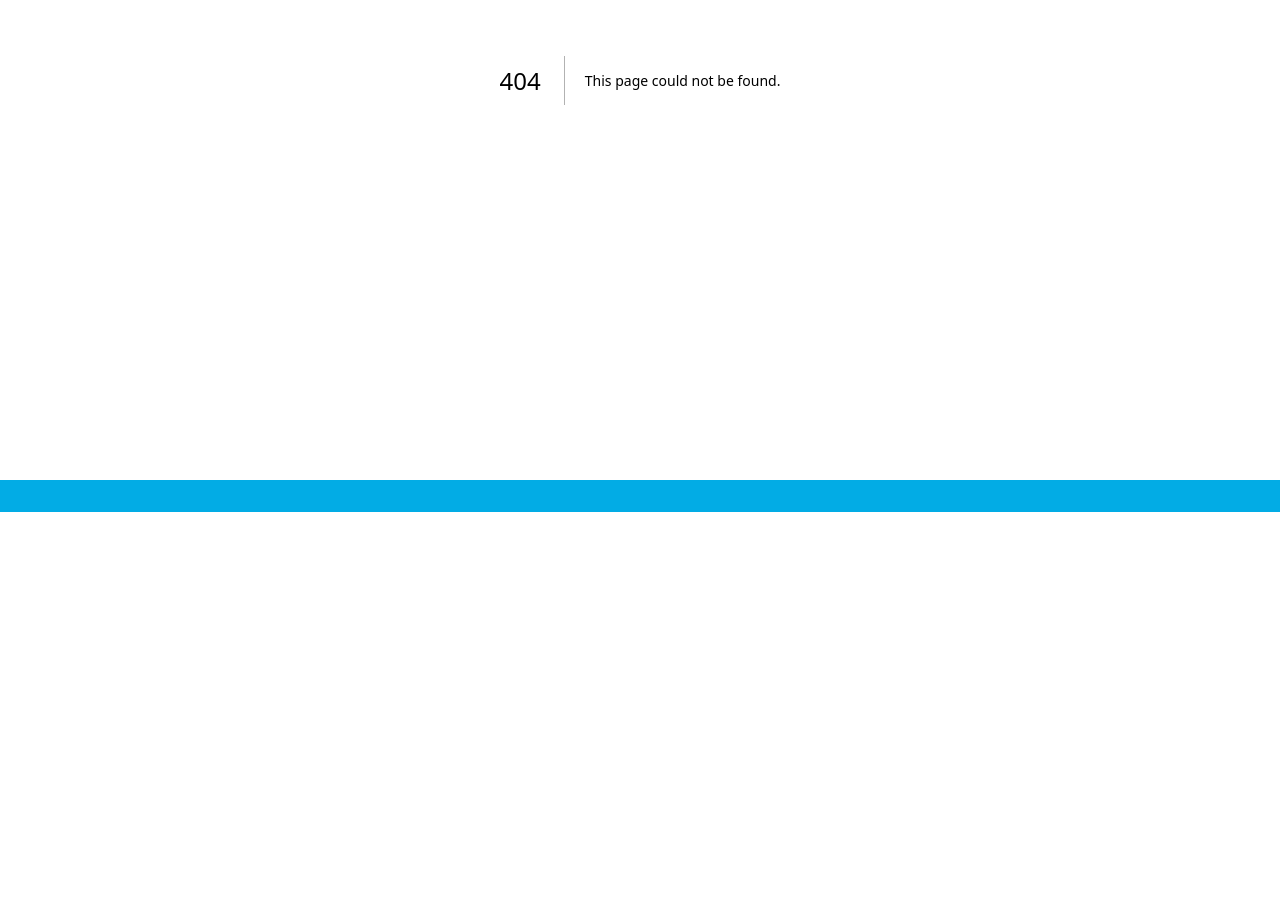
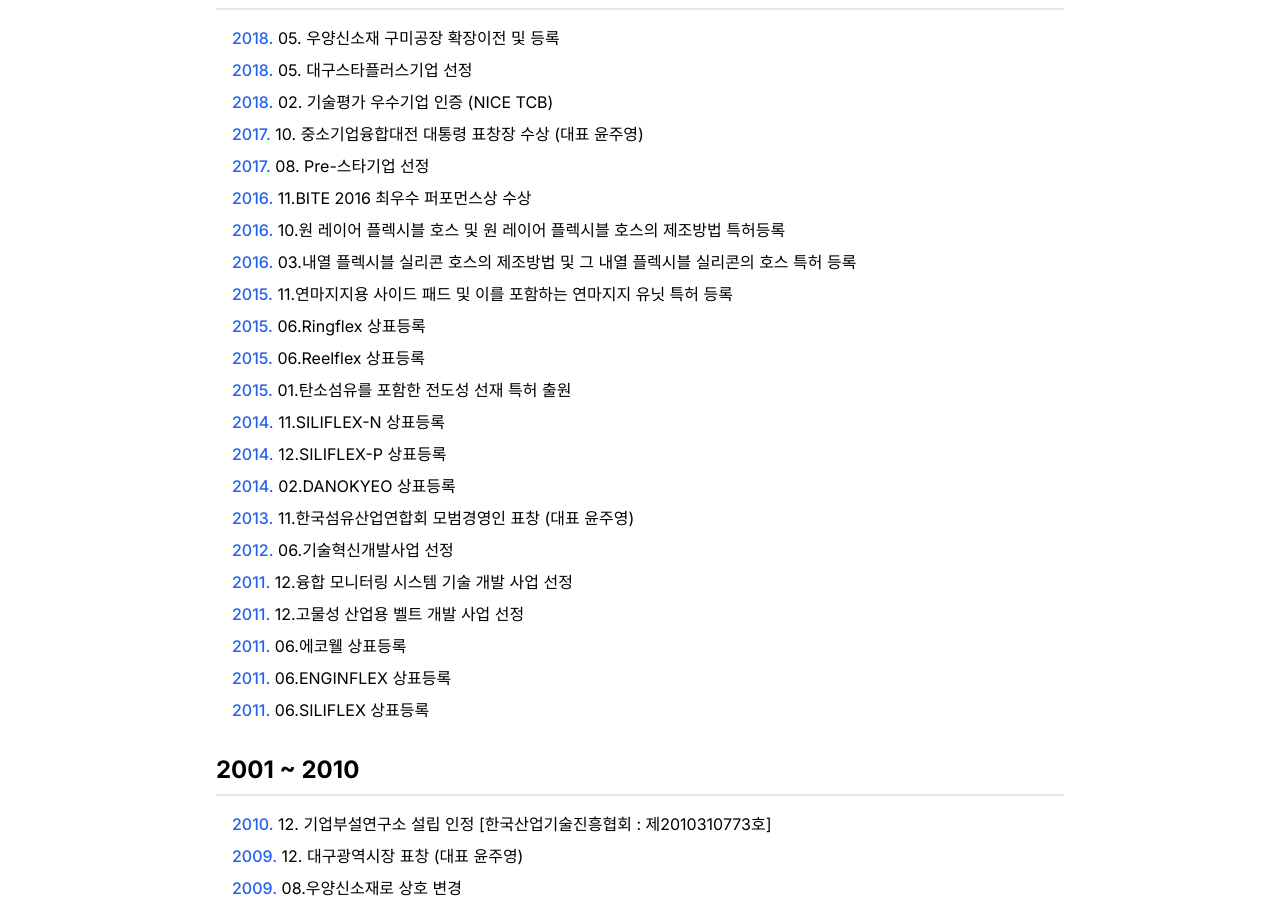
Before and after one commit to erurang/iwooyang, a Next.js app: page /history in a window 1280 px wide. Before the commit this address had no page. Shown: the part 400-1310 px from the top of the page. Before the commit the page ends 912 px from the top, so only its background shows below. Built offline with nearby package versions, Linux system fonts and the light colour scheme.

Commit message:
IW-2 연혁

```diff
--- a/src/app/greeting/page.tsx
+++ b/src/app/greeting/page.tsx
@@ -11,8 +11,10 @@ export default function Greeting() {
 
       <div className="pb-10 md:py-20 px-4">
         <div className="md:text-5xl md:font-bold text-[#666666] md:text-black pt-2 flex items-center md:flex-col">
-          <p className="animate-slideUp">어제보다 나은 오늘을</p>
-          <p className="md:pt-2 ml-2 animate-slideUp">오늘보다 나은 내일을</p>
+          <p className="md:animate-slideUp">어제보다 나은 오늘을</p>
+          <p className="md:pt-2 ml-2 md:animate-slideUp">
+            오늘보다 나은 내일을
+          </p>
         </div>
       </div>
       <Image
--- /dev/null
+++ b/src/app/history/page.tsx
@@ -0,0 +1,123 @@
+export default function History() {
+  return (
+    <div>
+      <div className="px-4 md:hidden">
+        <p className="text-[40px] font-bold md:text-base md:font-normal">
+          연혁
+        </p>
+      </div>
+
+      <div className="pb-10 md:py-20 px-4">
+        <div className="md:text-5xl md:font-bold text-[#666666] md:text-black pt-2 flex md:items-center flex-col">
+          <p className="md:animate-slideUp">1994년부터 지금까지,</p>
+          <br className="hidden md:block" />
+          <p className="md:pt-2 md:animate-slideUp">
+            소재 국산화를 통해 성장한 우양신소재 입니다
+          </p>
+        </div>
+
+        {/*  */}
+        <div className="max-w-4xl mx-auto py-12 px-6">
+          {/* 2011 ~ 현재 */}
+          <h2 className="text-2xl font-bold mb-4 border-b-2 border-gray-200 pb-2">
+            2011 ~ 현재
+          </h2>
+          <ul className="mb-8 pl-4">
+            {[
+              "2018. 05. 우양신소재 구미공장 확장이전 및 등록",
+              "2018. 05. 대구스타플러스기업 선정",
+              "2018. 02. 기술평가 우수기업 인증 (NICE TCB)",
+              "2017. 10. 중소기업융합대전 대통령 표창장 수상 (대표 윤주영)",
+              "2017. 08. Pre-스타기업 선정",
+              "2016. 11.BITE 2016 최우수 퍼포먼스상 수상",
+              "2016. 10.원 레이어 플렉시블 호스 및 원 레이어 플렉시블 호스의 제조방법 특허등록",
+              "2016. 03.내열 플렉시블 실리콘 호스의 제조방법 및 그 내열 플렉시블 실리콘의 호스 특허 등록",
+              "2015. 11.연마지지용 사이드 패드 및 이를 포함하는 연마지지 유닛 특허 등록",
+              "2015. 06.Ringflex 상표등록",
+              "2015. 06.Reelflex 상표등록",
+              "2015. 01.탄소섬유를 포함한 전도성 선재 특허 출원",
+              "2014. 11.SILIFLEX-N 상표등록",
+              "2014. 12.SILIFLEX-P 상표등록",
+              "2014. 02.DANOKYEO 상표등록",
+              "2013. 11.한국섬유산업연합회 모범경영인 표창 (대표 윤주영)",
+              "2012. 06.기술혁신개발사업 선정",
+              "2011. 12.융합 모니터링 시스템 기술 개발 사업 선정",
+              "2011. 12.고물성 산업용 벨트 개발 사업 선정",
+              "2011. 06.에코웰 상표등록",
+              "2011. 06.ENGINFLEX 상표등록",
+              "2011. 06.SILIFLEX 상표등록",
+              /* ... 여기에 다른 2011 ~ 현재 항목들을 추가 */
+            ].map((item) => (
+              <li className="mb-2" key={item}>
+                <span className="text-blue-600 font-medium">
+                  {item.split(" ")[0]}
+                </span>{" "}
+                {item.split(" ").slice(1).join(" ")}
+              </li>
+            ))}
+          </ul>
+
+          {/* 2001 ~ 2010 */}
+          <h2 className="text-2xl font-bold mb-4 border-b-2 border-gray-200 pb-2">
+            2001 ~ 2010
+          </h2>
+          <ul className="mb-8 pl-4">
+            {[
+              "2010. 12. 기업부설연구소 설립 인정 [한국산업기술진흥협회 : 제2010310773호]",
+              "2009. 12. 대구광역시장 표창 (대표 윤주영)",
+              "2009. 08.우양신소재로 상호 변경",
+              "2009. 07.유망중소기업 선정 (중소기업은행)",
+              "2008. 01.우양신소재 공장 확장이전 및 등록",
+              "2007. 12.INNO-BIZ(기술혁신형중소기업) 인증",
+              "2007. 10.벤처기업 인증",
+              "2007. 10.부품소재전문기업 인증",
+              "2007. 06.연구개발전담부서 등록",
+              "2007. 05.지역특화기술개발사업 선정",
+              "2007. 05.ISO 9001(품질경영시스템) 인증 획득",
+              "2006. 12.중소기업진흥공단 대구 경북 지역 본부장 표창 (대표 윤주영)",
+              "2006. 05.지역특화기술개발사업 선정",
+              "2006. 01.우양신소재 상표등록",
+              "2005. 04.패밀리기업 선정 (중소기업은행)",
+              "2005. 03.사업 확장에 의한 본사 증축",
+              "2002. 09.서울 영업 본부 신설",
+              "2002. 09.독일 Masterflex社 한국총판 (Flexible Hoses)",
+              "2001. 09.본사 신축 확장 이전",
+              "2001. 08.우양신소재벨트로 상호변경",
+            ].map((item) => (
+              <li className="mb-2" key={item}>
+                <span className="text-blue-600 font-medium">
+                  {item.split(" ")[0]}
+                </span>{" "}
+                {item.split(" ").slice(1).join(" ")}
+              </li>
+            ))}
+          </ul>
+
+          {/* 1994 ~ 2000 */}
+          <h2 className="text-2xl font-bold mb-4 border-b-2 border-gray-200 pb-2">
+            1994 ~ 2000
+          </h2>
+          <ul className="mb-8 pl-4">
+            {[
+              "1999. 01. 무역업신고필 (한국무역협회)",
+              "1998. 05. 독일 TTS 파트너 (Aramid/ Metal Belt)",
+              "1997. 05.본사 확장 이전",
+              "1997. 01.브라운관 이송 콘베이어 벨트(VPM벨트) 의장등록",
+              "1995. 07.우양통상 부품가공공장 신설",
+              "1994. 10.우양통상창업 (대표 윤주영)",
+            ].map((item) => (
+              <li className="mb-2" key={item}>
+                <span className="text-blue-600 font-medium">
+                  {item.split(" ")[0]}
+                </span>{" "}
+                {item.split(" ").slice(1).join(" ")}
+              </li>
+            ))}
+          </ul>
+        </div>
+
+        {/*  */}
+      </div>
+    </div>
+  );
+}
--- a/src/components/Header.tsx
+++ b/src/components/Header.tsx
@@ -104,7 +104,7 @@ export default function Header() {
           onMouseLeave={() => setUnderlineAnimation("growFromCenter")}
         >
           {activeDropdown === "기업정보" && (
-            <div className="flex px-16 py-4 bg-white justify-center">
+            <div className="flex px-16 py-4 bg-white justify-center border-b-[1px] border-gray-200">
               <div className="pl-6 pr-12 border-r-[1px] border-gray-200">
                 <DropdownTitleComponent title="CEO" />
                 <DropdownContentComponent title="인사말" href="/greeting" />
@@ -112,7 +112,7 @@ export default function Header() {
               <div className="pl-6 pr-12 border-r-[1px] border-gray-200">
                 <DropdownTitleComponent title="회사소개" />
                 <DropdownContentComponent title="소개" href="/greeting" />
-                <DropdownContentComponent title="연혁" />
+                <DropdownContentComponent title="연혁" href="/history" />
                 <DropdownContentComponent title="지적재산권 및 인증서" />
                 {/* <DropdownContentComponent title="회사소개영상" /> */}
                 <DropdownContentComponent title="찾아오시는 길" />
@@ -126,7 +126,7 @@ export default function Header() {
             </div>
           )}
           {activeDropdown === "제품소개" && (
-            <div className="flex px-16 py-4 bg-white justify-center">
+            <div className="flex px-16 py-4 bg-white justify-center border-b-[1px] border-gray-200">
               <div className="pl-6 pr-12 border-r-[1px] border-gray-200">
                 <DropdownTitleComponent title="호스" />
                 <div className="indent-4">
@@ -205,7 +205,7 @@ export default function Header() {
             </div>
           )}
           {activeDropdown === "고객지원" && (
-            <div className="flex px-16 py-4 bg-white justify-center">
+            <div className="flex px-16 py-4 bg-white justify-center border-b-[1px] border-gray-200">
               <div className="pl-6 pr-12 border-r-[1px] border-gray-200">
                 <DropdownTitleComponent title="안내" />
                 <DropdownContentComponent title="공지사항" />
@@ -218,7 +218,7 @@ export default function Header() {
             </div>
           )}
           {activeDropdown === "채용" && (
-            <div className="flex px-16 py-4 bg-white justify-center">
+            <div className="flex px-16 py-4 bg-white justify-center border-b-[1px] border-gray-200">
               <div className="pl-6 pr-12">
                 <DropdownTitleComponent title="지원" />
                 <DropdownContentComponent title="채용" />
```
